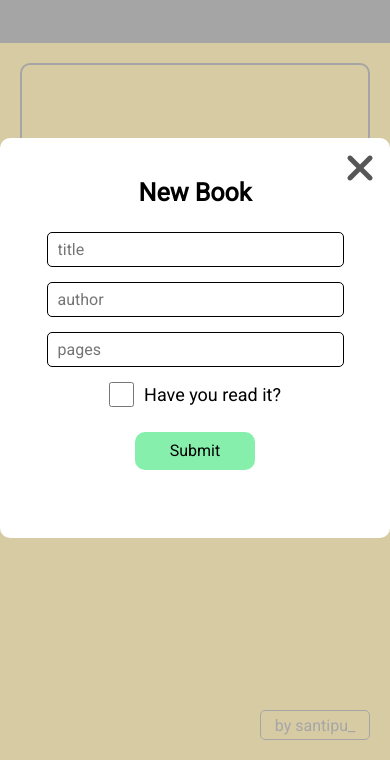
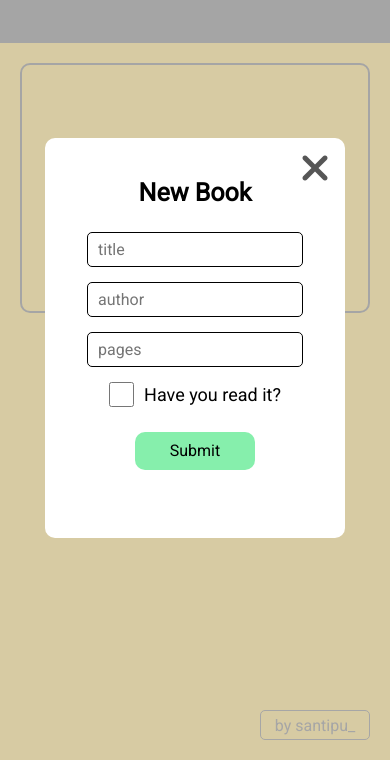
Before and after one commit to santipu03/Library, a plain HTML site: page index.html in a window 390 px wide. Both pictures are taken after a click on the element 195 px from the left and 271 px from the top of the page. Shown: the part 84-844 px from the top of the page. Drawn offline with Linux system fonts and the light colour scheme.

Commit message:
Added media queries in the modal

```diff
--- a/styles.css
+++ b/styles.css
@@ -226,3 +226,15 @@ label {
 .fa-xmark:hover {
     cursor: pointer;
 }
+
+/* MEDIA QUERIES */
+@media (max-width: 550px) {
+  form {
+    width: 350px;
+  }
+}
+@media (max-width: 450px) {
+  form {
+    width: 300px;
+  }
+}
```
